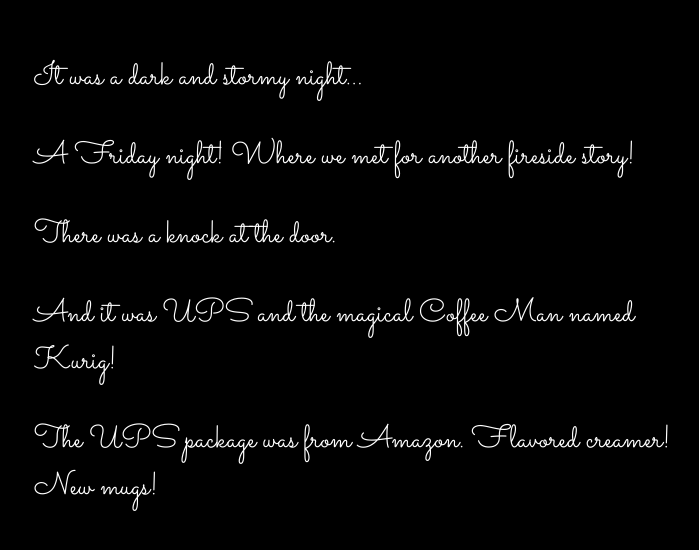
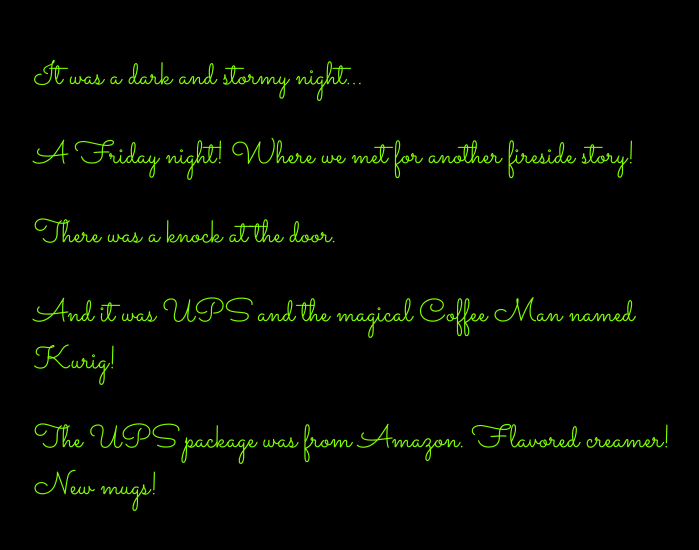
Before and after one commit to DianaJustDiana/fireside-story-2, a plain HTML site: page index.html in a window 1280 px wide. Shown: the part 106-656 px from the top of the page, without its empty margins (286-985 px from the left). Drawn offline with Linux system fonts and the light colour scheme.

Commit message:
Changed color from white to chartreuse just to be difficult.

```diff
--- a/style.css
+++ b/style.css
@@ -1,5 +1,5 @@
 body {
-    color: white;
+    color: chartreuse;
     background-color: black;
     font-family: 'Sacramento', cursive;
     font-size: 32px;
```
